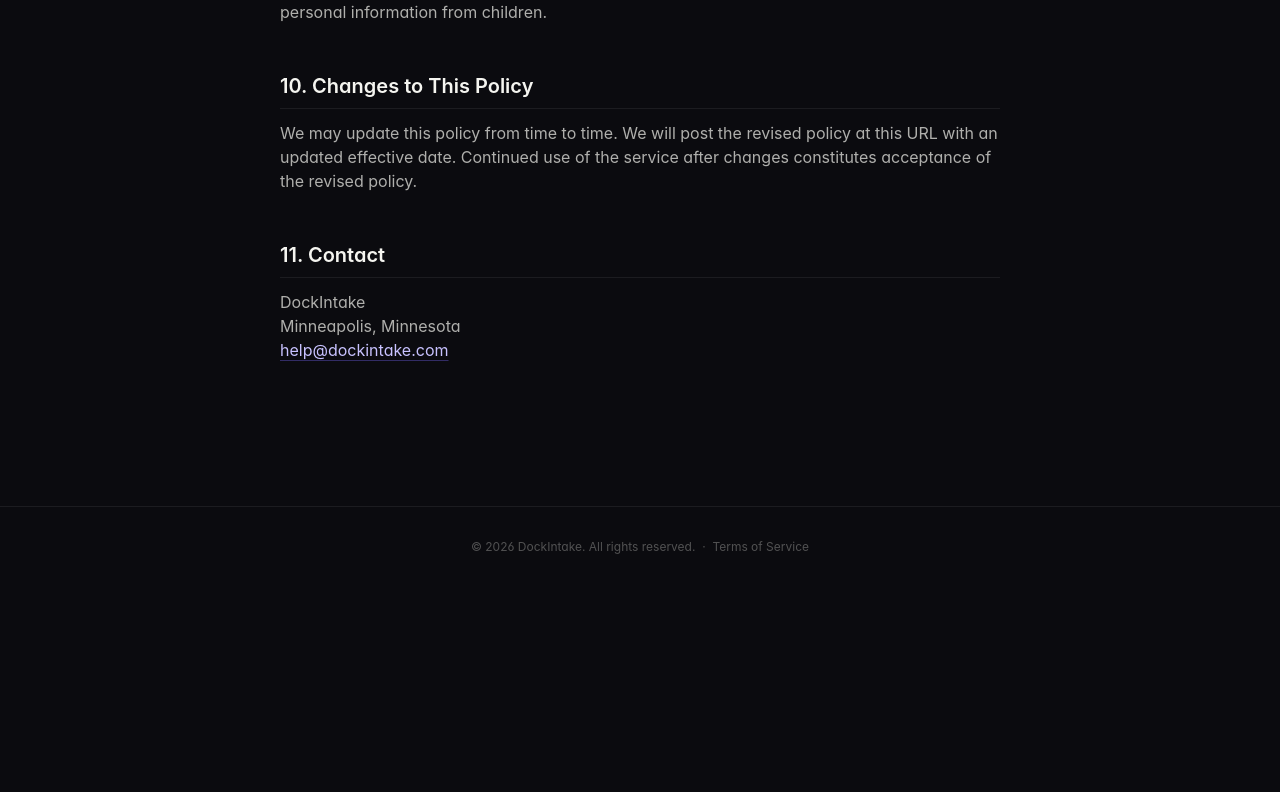
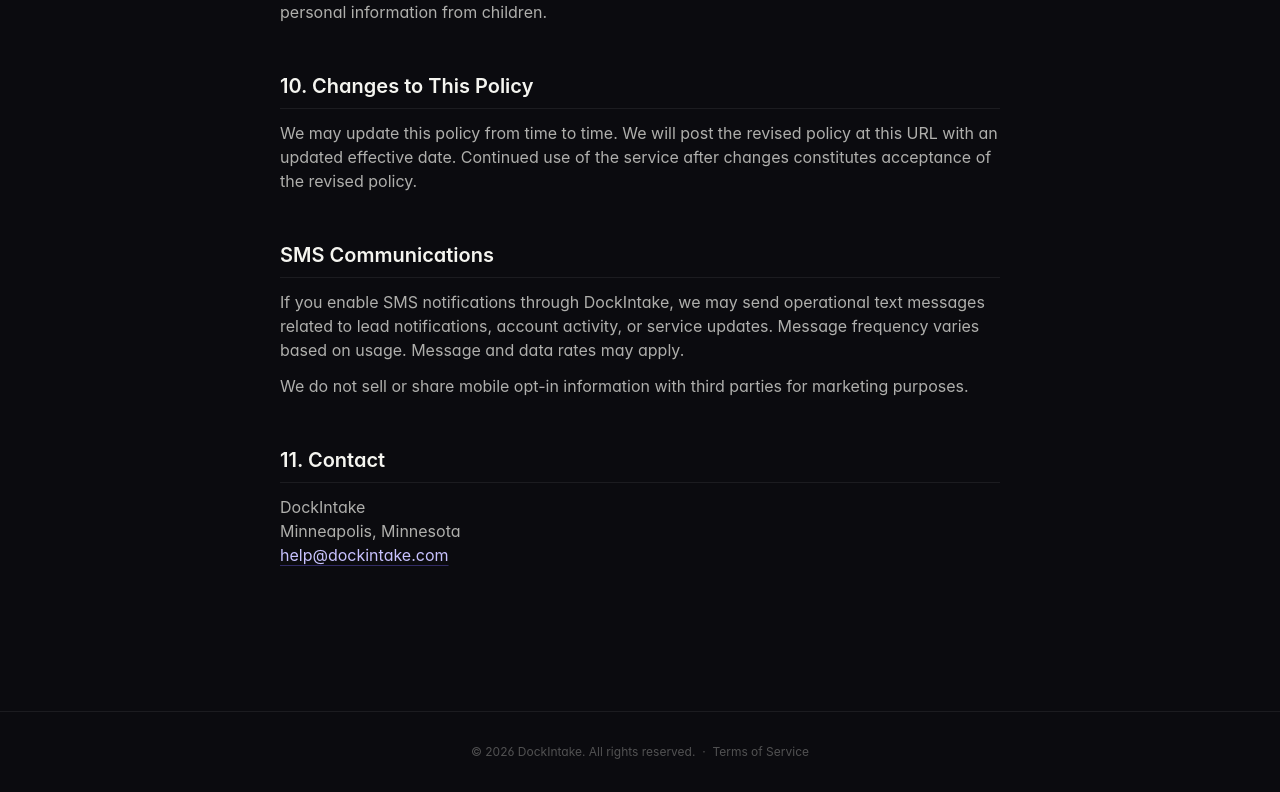
Before and after one commit to Vassarr/dockintake, a Next.js app: page /privacy-policy in a window 1280 px wide. Shown: the part 2936-3728 px from the top of the page. Before the commit the page ends 3523 px from the top, so only its background shows below. Built offline with nearby package versions, Linux system fonts and the light colour scheme.

Commit message:
add sms compliance sections to legal pages

```diff
--- a/app/privacy-policy/page.tsx
+++ b/app/privacy-policy/page.tsx
@@ -236,6 +236,19 @@
             </p>
           </Section>
 
+          <Section title="SMS Communications">
+            <p>
+              If you enable SMS notifications through DockIntake, we may send
+              operational text messages related to lead notifications, account
+              activity, or service updates. Message frequency varies based on
+              usage. Message and data rates may apply.
+            </p>
+            <p>
+              We do not sell or share mobile opt-in information with third
+              parties for marketing purposes.
+            </p>
+          </Section>
+
           <Section title="11. Contact">
             <p>
               DockIntake<br />
--- a/app/terms/page.tsx
+++ b/app/terms/page.tsx
@@ -284,6 +284,16 @@
             </p>
           </Section>
 
+          <Section title="SMS Terms">
+            <p>
+              By enabling SMS notifications through DockIntake, you consent to
+              receive operational text messages related to customer lead alerts
+              and account activity. Message frequency varies. Message and data
+              rates may apply. Reply <strong>STOP</strong> to unsubscribe or{" "}
+              <strong>HELP</strong> for assistance.
+            </p>
+          </Section>
+
           <Section title="15. Contact">
             <p>
               DockIntake<br />
```
Also changed, not shown: 1 other file (tests, documents, lock files or other folders).
